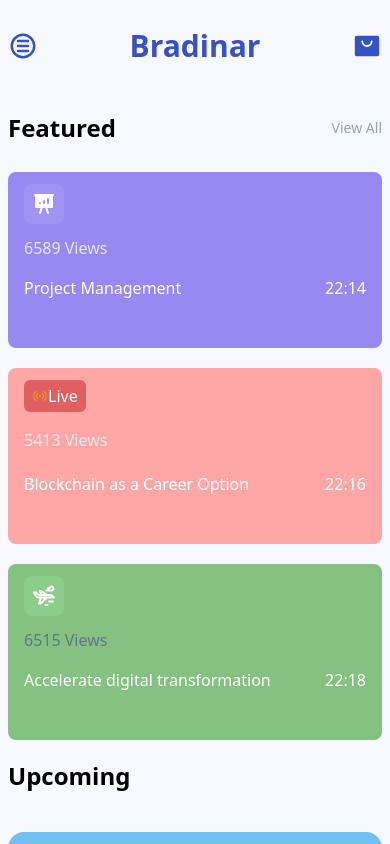
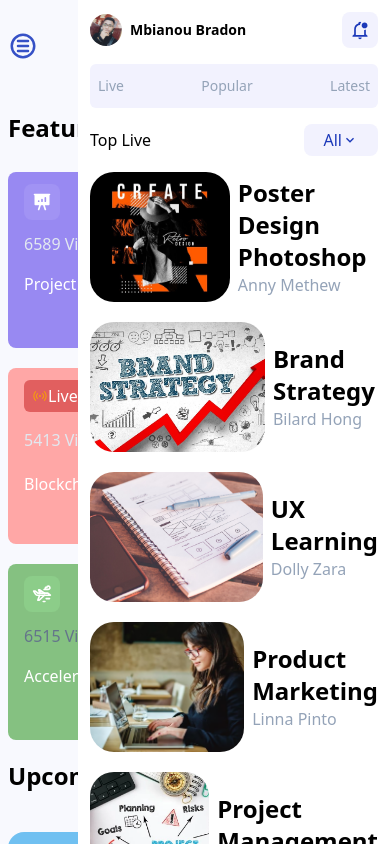
Before and after one commit to mbianou-bradon/Bradinar, a website: page public/index.html in a window 390 px wide. Both pictures are taken after a click on the element 366 px from the left and 46 px from the top of the page. Shown: the top 844 px of the page. Drawn offline with Linux system fonts and the light colour scheme.

Commit message:
Made part of sideMenu responsive

```diff
--- a/public/index.html
+++ b/public/index.html
@@ -172,18 +172,19 @@
         <main class="bg-[#f8f9fe] md:pl-10 pt-2 w-full px-2">
                 <div class="Nav-brand py-5 md:py-10 text-3xl text-[#3651c6] md:hidden flex items-center justify-between">
                     <div>
-                        <div id="openMenu">
+                        <!-- OpenMenu Icon -->
+                        <div id="openMenu" class="cursor-pointer">
                             <svg xmlns="http://www.w3.org/2000/svg" width="1em" height="1em" preserveAspectRatio="xMidYMid meet" viewBox="0 0 24 24"><g fill="currentColor"><path d="M8 6.983a1 1 0 1 0 0 2h8a1 1 0 1 0 0-2H8ZM7 12a1 1 0 0 1 1-1h8a1 1 0 1 1 0 2H8a1 1 0 0 1-1-1Zm1 3.017a1 1 0 1 0 0 2h8a1 1 0 1 0 0-2H8Z"/><path fill-rule="evenodd" d="M22 12c0 5.523-4.477 10-10 10S2 17.523 2 12S6.477 2 12 2s10 4.477 10 10Zm-2 0a8 8 0 1 1-16 0a8 8 0 0 1 16 0Z" clip-rule="evenodd"/></g></svg>
                         </div>
-
-                        <div id="closeMenu" class="hidden">
+                        <!-- CloseMenu Icon -->
+                        <div id="closeMenu" class="hidden cursor-pointer">
                             <svg xmlns="http://www.w3.org/2000/svg" width="1em" height="1em" preserveAspectRatio="xMidYMid meet" viewBox="0 0 24 24"><g fill="none" stroke="currentColor" stroke-linecap="round" stroke-width="2"><path d="M5 5L19 5"><animate fill="freeze" attributeName="d" begin="0.2s" dur="0.4s" values="M5 5L19 5;M5 5L19 19"/></path><path d="M5 12H19"><animate fill="freeze" attributeName="d" dur="0.4s" values="M5 12H19;M12 12H12"/><set attributeName="opacity" begin="0.4s" to="0"/></path><path d="M5 19L19 19"><animate fill="freeze" attributeName="d" begin="0.2s" dur="0.4s" values="M5 19L19 19;M5 19L19 5"/></path></g></svg>
                         </div>
                     </div>
 
                     <h2 class="font-extrabold px-2">Bradinar</h2>
-
-                    <div class="assetVideo ">
+                    <!-- sideMenu Icon -->
+                    <div class="assetVideo" id="sideMenuIcon1">
                         <svg xmlns="http://www.w3.org/2000/svg" width="1em" height="1em" preserveAspectRatio="xMidYMid meet" viewBox="0 0 256 256"><path fill="currentColor" d="M216 40H40a16 16 0 0 0-16 16v144a16 16 0 0 0 16 16h176a16 16 0 0 0 16-16V56a16 16 0 0 0-16-16Zm-88 96a48 48 0 0 1-48-48a8 8 0 0 1 16 0a32 32 0 0 0 64 0a8 8 0 0 1 16 0a48 48 0 0 1-48 48Z"/></svg>
                     </div>
 
@@ -191,14 +192,15 @@
 
                 <div>
                     <div class="flex justify-between items-center">
+                        <!-- Search Bar -->
                         <div class="md:flex justify-between items-center sm:gap-2 bg-white md:w-80 rounded-sm px-4 py-2 text-sm shadow-md my-10 hidden">
                             <input type="text" placeholder="Search Webinar" class="focus:ring-0 italic focus:outline-none text-[#3651c4] min-w-0">
                             <div class="text-[#3651c6] text-xl">
                             <svg xmlns="http://www.w3.org/2000/svg" width="1em" height="1em" preserveAspectRatio="xMidYMid meet" viewBox="0 0 24 24"><path fill="currentColor" d="m18.9 20.3l-5.6-5.6q-.75.6-1.725.95Q10.6 16 9.5 16q-2.725 0-4.612-1.887Q3 12.225 3 9.5q0-2.725 1.888-4.613Q6.775 3 9.5 3t4.613 1.887Q16 6.775 16 9.5q0 1.1-.35 2.075q-.35.975-.95 1.725l5.625 5.625q.275.275.275.675t-.3.7q-.275.275-.7.275q-.425 0-.7-.275ZM9.5 14q1.875 0 3.188-1.312Q14 11.375 14 9.5q0-1.875-1.312-3.188Q11.375 5 9.5 5Q7.625 5 6.312 6.312Q5 7.625 5 9.5q0 1.875 1.312 3.188Q7.625 14 9.5 14Z"/></svg> <!--Search Icon-->
                             </div>
                         </div>
-
-                        <div class="assetVideo text-3xl text-[#3651c6] mr-10 hidden md:block lg:hidden" id="sideMenuIcon">
+                        <!-- sideMenu Icon -->
+                        <div class="assetVideo mr-10 hidden md:block lg:hidden " id="sideMenuIcon2">
                             <svg xmlns="http://www.w3.org/2000/svg" width="1em" height="1em" preserveAspectRatio="xMidYMid meet" viewBox="0 0 256 256"><path fill="currentColor" d="M216 40H40a16 16 0 0 0-16 16v144a16 16 0 0 0 16 16h176a16 16 0 0 0 16-16V56a16 16 0 0 0-16-16Zm-88 96a48 48 0 0 1-48-48a8 8 0 0 1 16 0a32 32 0 0 0 64 0a8 8 0 0 1 16 0a48 48 0 0 1-48 48Z"/></svg>
                         </div>
 
@@ -415,15 +417,15 @@
 
             </main>
 
-            <section class="hidden lg:block bg-white text-black p-3 w-[30%] absolute z-20 right-0" id="sideMenu">
+            <section class="hidden lg:block bg-white text-black p-3 w-4/5 md:w-3/5 lg:w-[30%] absolute z-20 right-0" id="sideMenu">
                 <div>
                     <div>
                         <div class="flex justify-between items-center mb-4">
                             <div class="flex items-center ">
                                 <div>
-                                    <img src="./assets/Bradon.jpg" alt="" class="w-12 h-auto object-cover object-center rounded-full">
+                                    <img src="./assets/Bradon.jpg" alt="" class=" w-8 md:w-12 h-auto object-cover object-center rounded-full">
                                 </div>
-                                <div><h2 class="font-semibold ml-2">Mbianou Bradon</h2></div>
+                                <div><h2 class="text-sm md:text-[16px] font-semibold ml-2">Mbianou Bradon</h2></div>
                             </div>
 
                             <div class="icon text-[#1c39b9] bg-[#f2f2fe]">
@@ -432,14 +434,14 @@
                         </div>
 
                         <div class="bg-[#f2f2fe] text-slate-400 mb-4 rounded-md">
-                            <div class="flex items-center text-xl justify-between [&>*]:rounded-md">
-                                <div class="hover:text-[#1c39b9] hover:bg-[#e2e3ff] px-5 py-3 cursor-pointer">
+                            <div class="flex items-center text-sm md:text-xl justify-between [&>*]:rounded-md">
+                                <div class="sideMenuSubMenu">
                                     <h2>Live</h2>
                                 </div>
-                                <div class="hover:text-[#1c39b9] hover:bg-[#e2e3ff] px-5 py-3  cursor-pointer">
+                                <div class="sideMenuSubMenu">
                                     <h2>Popular</h2>
                                 </div>
-                                <div class="hover:text-[#1c39b9] hover:bg-[#e2e3ff] px-5 py-3  cursor-pointer">
+                                <div class="sideMenuSubMenu">
                                     <h2>Latest</h2>
                                 </div>
                             </div>
@@ -447,7 +449,7 @@
 
 
                         <div class="flex justify-between items-center mb-4">
-                            <h2 class="text-xl">Top Live</h2>
+                            <h2 class="md:text-xl">Top Live</h2>
 
                             <div class="flex items-center py-1 px-5 text-[#1c39b9] bg-[#f2f2fe] rounded-lg cursor-pointer">
                                 <p>All</p>
@@ -459,15 +461,15 @@
 
 
 
-                        <div class="flex flex-col gap-y-10 overflow-y-scroll h-screen">
+                        <div class="flex flex-col gap-y-5 md:gap-y-10 overflow-y-scroll h-screen">
 
                             <div class="flex items-center gap-2">
                                 <div>
-                                    <img src="./assets/poster-design-photoshop.jpg" alt="" class="w-[300px] h-[130px] object-cover object-center rounded-3xl">
+                                    <img src="./assets/poster-design-photoshop.jpg" alt="" class="sideMenu-img">
                                 </div>
 
                                 <div>
-                                    <h2 class="font-semibold text-2xl">Poster Design Photoshop</h2>
+                                    <h2 class="sideMenu-heading">Poster Design Photoshop</h2>
                                     <p class="text-slate-400">Anny Methew</p>
                                 </div>
 
@@ -476,11 +478,11 @@
 
                             <div class="flex items-center gap-2">
                                 <div >
-                                    <img src="./assets/brand strategy.jpeg" alt="" class="w-[300px] h-[130px] object-cover object-center aspect-square rounded-3xl">
+                                    <img src="./assets/brand strategy.jpeg" alt="" class="sideMenu-img">
                                 </div>
 
                                 <div>
-                                    <h2 class="font-semibold text-2xl">Brand Strategy</h2>
+                                    <h2 class="sideMenu-heading">Brand Strategy</h2>
                                     <p class="text-slate-400">Bilard Hong</p>
                                 </div>
 
@@ -489,11 +491,11 @@
 
                             <div class="flex items-center gap-2">
                                 <div>
-                                    <img src="./assets/Notebook.jpg" alt="" class="w-[300px] h-[130px] object-cover object-center rounded-3xl">
+                                    <img src="./assets/Notebook.jpg" alt="" class="sideMenu-img">
                                 </div>
 
                                 <div>
-                                    <h2 class="font-semibold text-2xl">UX Learning</h2>
+                                    <h2 class="sideMenu-heading">UX Learning</h2>
                                     <p class="text-slate-400">Dolly Zara</p>
                                 </div>
 
@@ -502,11 +504,11 @@
 
                             <div class="flex items-center gap-2">
                                 <div>
-                                    <img src="./assets/product-marketing.jpeg" alt="" class="w-[300px] h-[130px] object-cover object-center rounded-3xl">
+                                    <img src="./assets/product-marketing.jpeg" alt="" class="sideMenu-img">
                                 </div>
 
                                 <div>
-                                    <h2 class="font-semibold text-2xl">Product Marketing</h2>
+                                    <h2 class="sideMenu-heading">Product Marketing</h2>
                                     <p class="text-slate-400">Linna Pinto</p>
                                 </div>
 
@@ -515,11 +517,11 @@
 
                             <div class="flex items-center gap-2">
                                 <div>
-                                    <img src="./assets/project-management.webp" alt="" class="w-[300px] h-[130px] object-cover object-center rounded-3xl">
+                                    <img src="./assets/project-management.webp" alt="" class="sideMenu-img">
                                 </div>
 
                                 <div>
-                                    <h2 class="font-semibold text-2xl">Project Management</h2>
+                                    <h2 class="sideMenu-heading">Project Management</h2>
                                     <p class="text-slate-400">Alex Pinto</p>
                                 </div>
 
--- a/public/main.js
+++ b/public/main.js
@@ -2,7 +2,9 @@ const mobileMenu = document.getElementById('mobileMenu');
 const openMenu = document.getElementById('openMenu');
 const closeMenu = document.getElementById('closeMenu');
 const sideMenu = document.getElementById('sideMenu');
-const sideMenuIcon = document.getElementById('sideMenuIcon');
+const sideMenuIcon = document.getElementById('sideMenuIcon1');
+const sideMenuIcon2 = document.getElementById('sideMenuIcon2');
+
 
 openMenu.addEventListener('click',() => {
     mobileMenu.classList.toggle('hidden');
@@ -19,7 +21,8 @@ closeMenu.addEventListener('click',() => {
 
 sideMenuIcon.addEventListener('click', ()=> {
     sideMenu.classList.toggle('hidden');
-}
+});
 
-
-)
+sideMenuIcon2.addEventListener('click', ()=> {
+    sideMenu.classList.toggle('hidden');
+});
```
Also changed, not shown: public/main.css.
